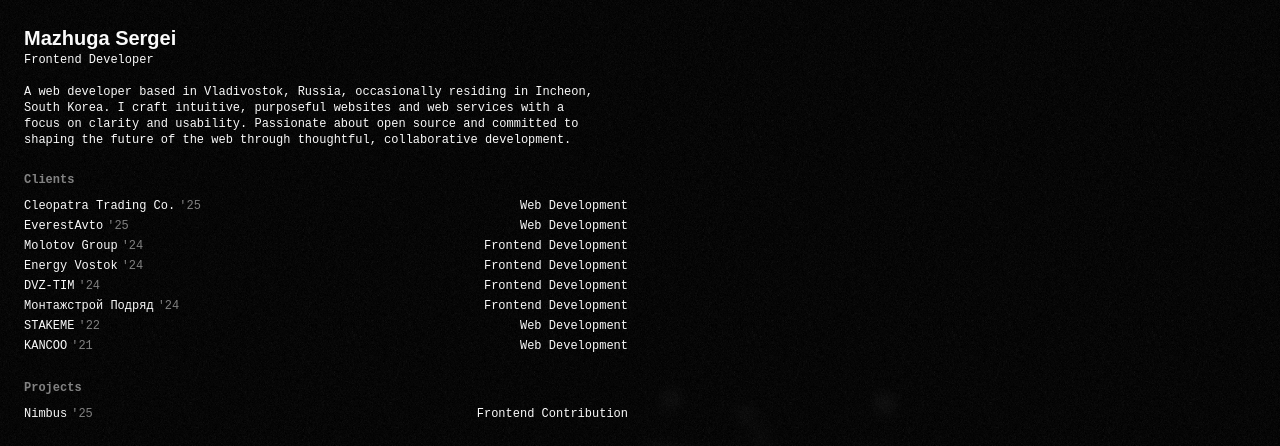
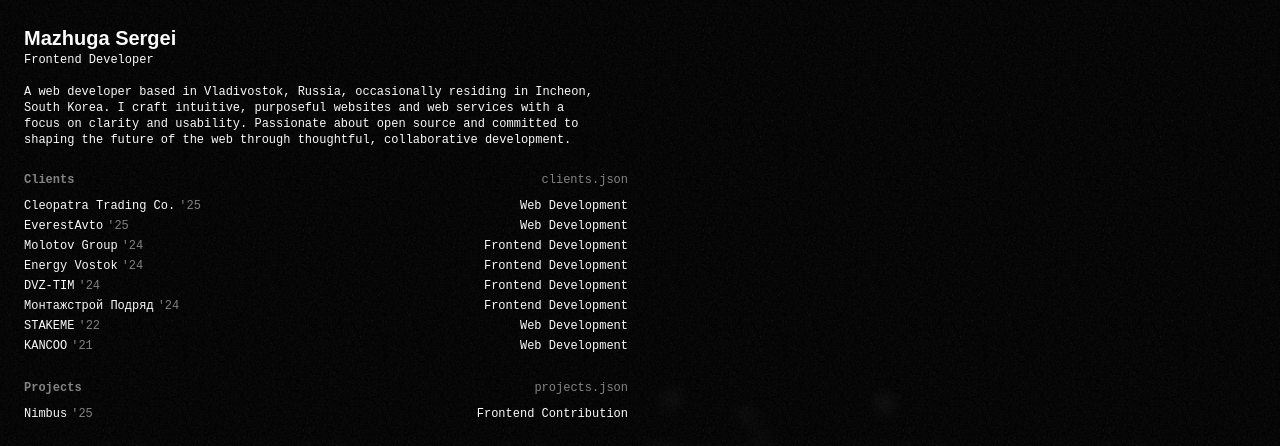
Before and after one commit to mazhugasergei/mazhugasergei.github.io, a Next.js app: page / in a window 1280 px wide. Shown: the top 446 px of the page. Built offline with nearby package versions, Linux system fonts and the light colour scheme; a web font is replaced by a local one.

Commit message:
add section json decorations

```diff
--- a/src/app/page.tsx
+++ b/src/app/page.tsx
@@ -67,7 +67,10 @@ export default function Page() {
             className={cn("animate-slide-in-x space-y-2", index === lists.length - 1 && "mt-auto")}
             style={{ animationDelay: `${(index + 1) * 100}ms` }}
           >
-            <h2 className="text-secondary-foreground font-bold">{list.title}</h2>
+            <div className="text-secondary-foreground flex items-center justify-between">
+              <h2 className="font-bold">{list.title}</h2>
+              {index !== lists.length - 1 && <span>{list.title.toLocaleLowerCase()}.json</span>}
+            </div>
 
             <ul>
               {list.items.map((item) => (
```
